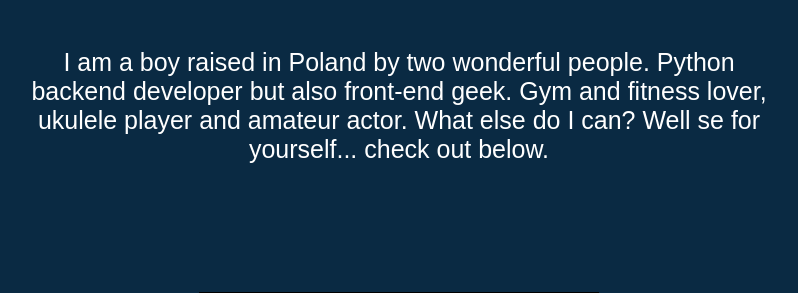
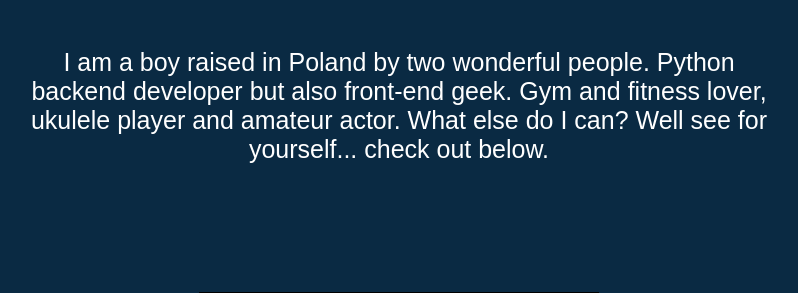
Before and after one commit to Mrklata/Personal-website-2.0, a Django app: page / in a window 1280 px wide. Shown: the part 1002-1295 px from the top of the page, without its empty margins (241-1039 px from the left). Run offline with Django 3.2, Linux system fonts and the light colour scheme; data comes from the database, SQL or seed files in the repository; some web fonts are replaced.

Commit message:
fix typo

```diff
--- a/templates/main/home.html
+++ b/templates/main/home.html
@@ -13,7 +13,7 @@
                 backend developer but also front-end
                 geek. Gym
                 and fitness lover, ukulele player and amateur actor.
-                What else do I can? Well se for yourself... check out below.
+                What else do I can? Well see for yourself... check out below.
             </p>
         </div>
         {#        <p id="desc2">#}
```
